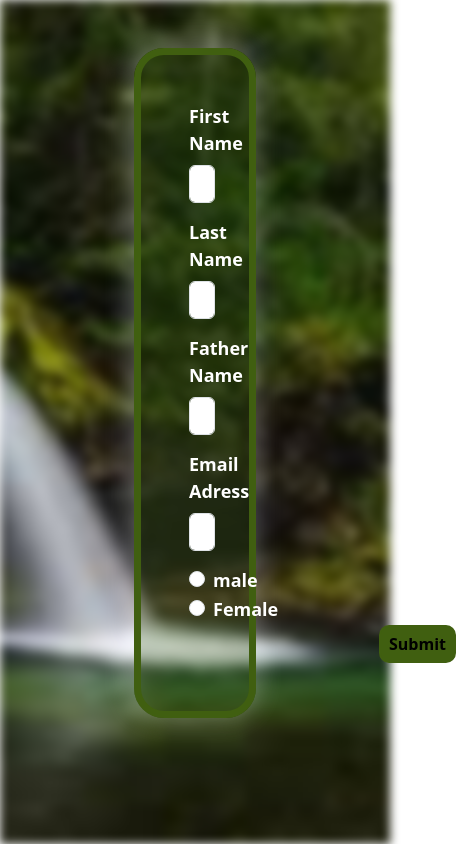
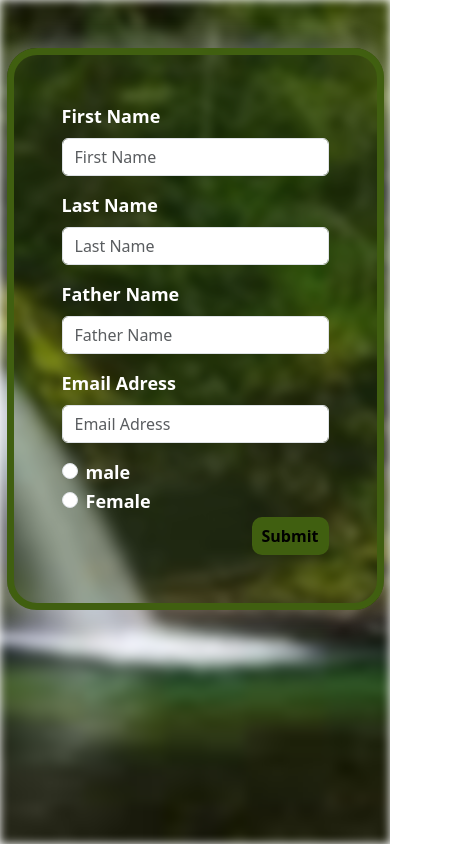
Before and after one commit to AreebKhanAnwar/Form, a plain HTML site: page index.html in a window 390 px wide. Shown: the whole page, 456 px wide, since content can reach past the window. Drawn offline with nearby package versions, Linux system fonts and the light colour scheme.

Commit message:
Update index.html

```diff
--- a/index.html
+++ b/index.html
@@ -11,7 +11,7 @@
 <body>
     <div class="body"></div>
    <div class="container d-flex justify-content-center">
-   <form id="first"  class="col-4 p-5 mt-5">
+   <form id="first"  class="col-lg-4 col-sm-12 p-5 mt-5">
     <div class="mb-3">
         <label for="First_Name" class="form-label ">First Name</label>
         <input type="text" class="form-control col-4" id="First_Name" placeholder="First Name" required>
```
